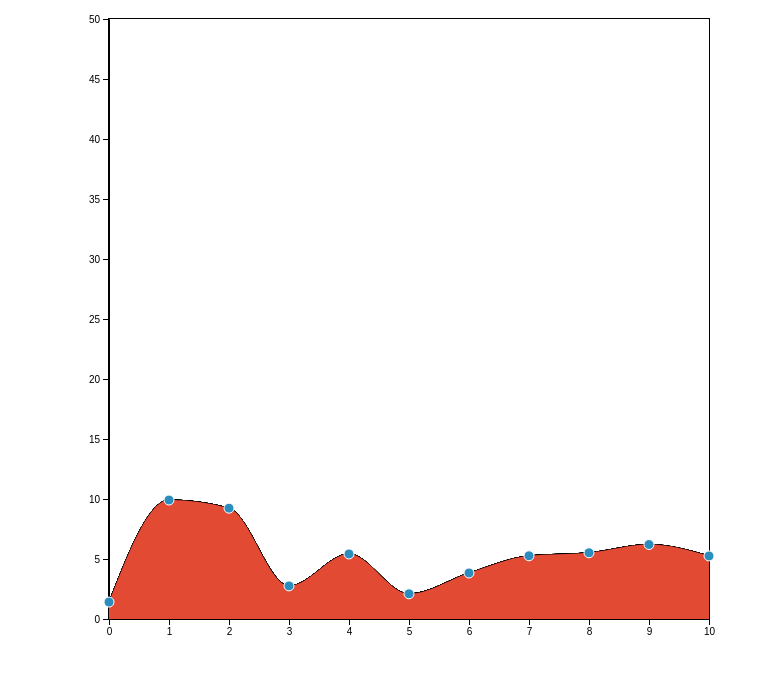
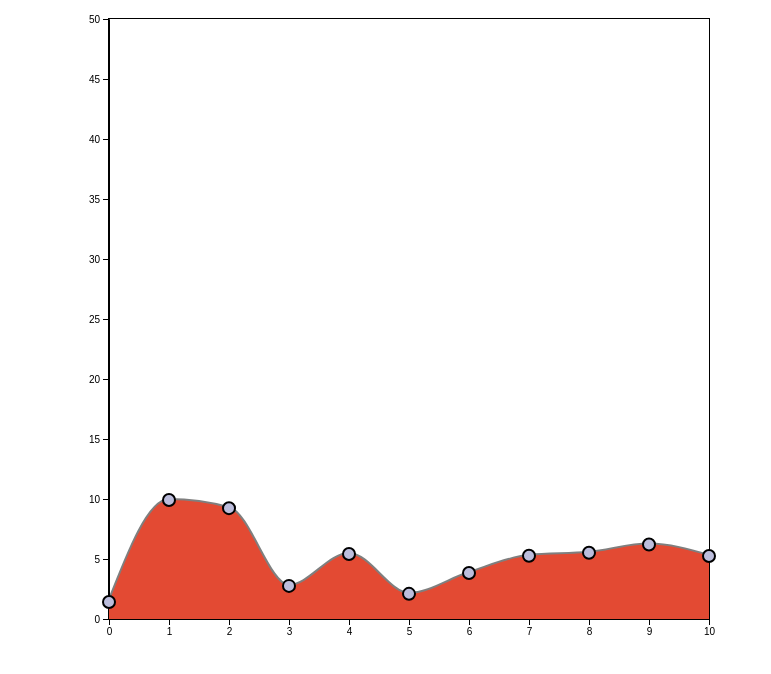
Before and after one commit to veli-gasparovic/fer_vizpod, a plain HTML site: page d3.html in a window 1280 px wide. Shown: the part 48-722 px from the top of the page, without its empty margins (0-771 px from the left). Drawn offline with nearby package versions, Linux system fonts and the light colour scheme.

Commit message:
basic setup

```diff
--- a/d3.html
+++ b/d3.html
@@ -189,6 +189,8 @@
         }
         //append circles to the svg element
         svg
+          .append("g")
+          .attr("class", "scatter-group")
           .selectAll("circle.scatter")
           .data(scatterData, (d) => d)
           .enter()
@@ -196,9 +198,10 @@
           .attr("class", "scatter")
           .attr("cx", (d) => xScale(d.x))
           .attr("cy", (d) => yScale(d.y))
-          .attr("r", 5)
-          .attr("fill", "#2b8cbe")
-          .attr("stroke", "white");
+          .attr("r", 6)
+          .attr("fill", "#bcbddc")
+          .attr("stroke", "black")
+          .attr("stroke-width", 2);
         //RESCALE:
         //lets rescale y to be between 0 and 100 and transition the circles and scale
         yScale.domain([0, 50]);
@@ -206,16 +209,13 @@
           .selectAll("circle.scatter")
           .transition()
           .duration(2000)
-          .attr("cy", (d) => yScale(d.y))
-          .on("end", function () {
-            console.log("transition ended, add line");
-            addLine(svg, scatterData);
-          });
+          .attr("cy", (d) => yScale(d.y));
 
-          // transition the yAxis
+        // transition the yAxis
         svg.select(".y-axis").transition().duration(2000).call(yAxis);
 
-        function addLine(svg, scatterData) {
+        //after 3000ms call addLine(svg, scatterData);
+        setTimeout(() => {
           const g = svg.append("g").attr("opacity", 0);
 
           const line = d3
@@ -223,12 +223,15 @@
             .x((d) => xScale(d.x))
             .y((d) => yScale(d.y))
             .curve(d3.curveMonotoneX);
+          //https://www.d3indepth.com/examples-merged/shapes/curve-explorer/
 
           g.append("path")
             .datum(scatterData)
             .attr("d", line)
             .attr("fill", "none")
-            .attr("stroke", "black");
+            .attr("stroke", "black")
+            .attr("stroke-width", 4)
+            .attr("stroke-opacity", 0.5);
 
           const area = d3
             .area()
@@ -243,8 +246,8 @@
             .attr("fill", "#e34a33");
 
           g.transition().duration(2000).attr("opacity", 1);
-          svg.selectAll("circle").raise();
-        }
+          svg.select(".scatter-group").raise();
+        }, 3000);
       }
     </script>
   </body>
```
